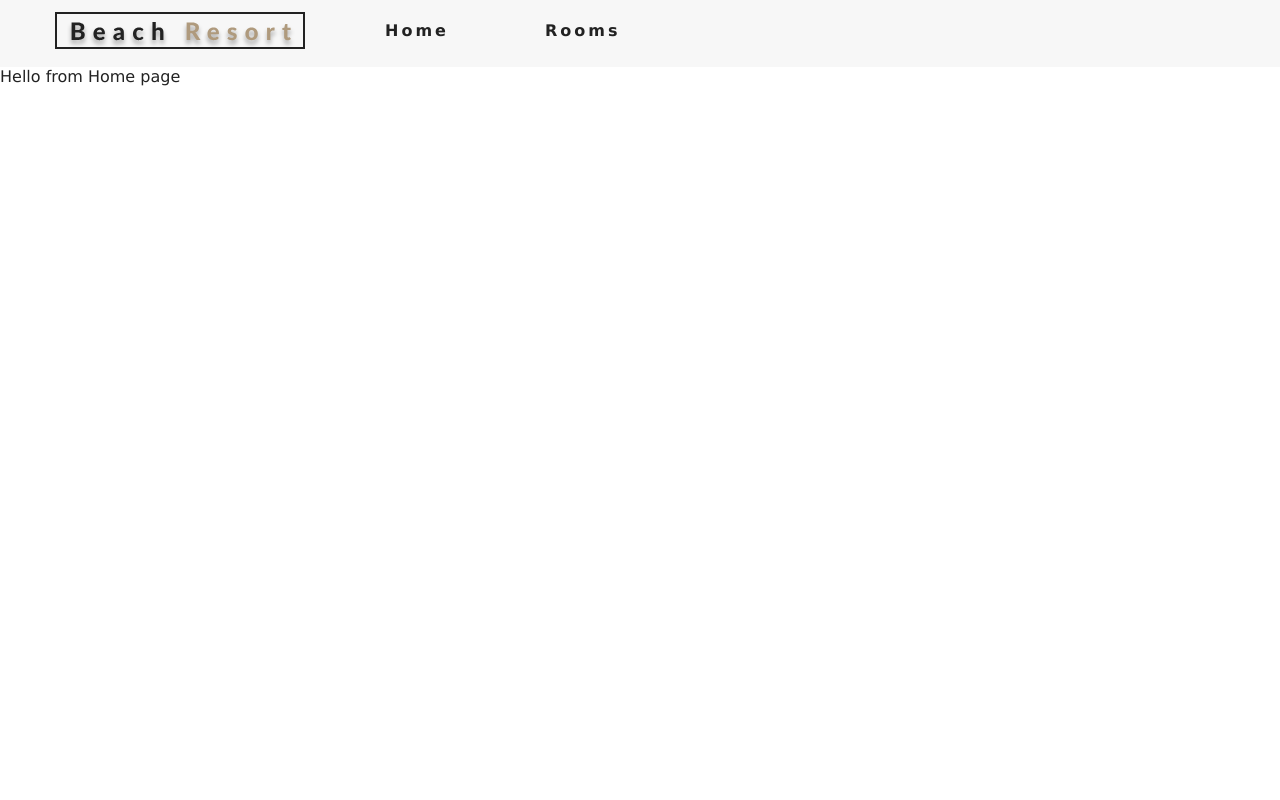
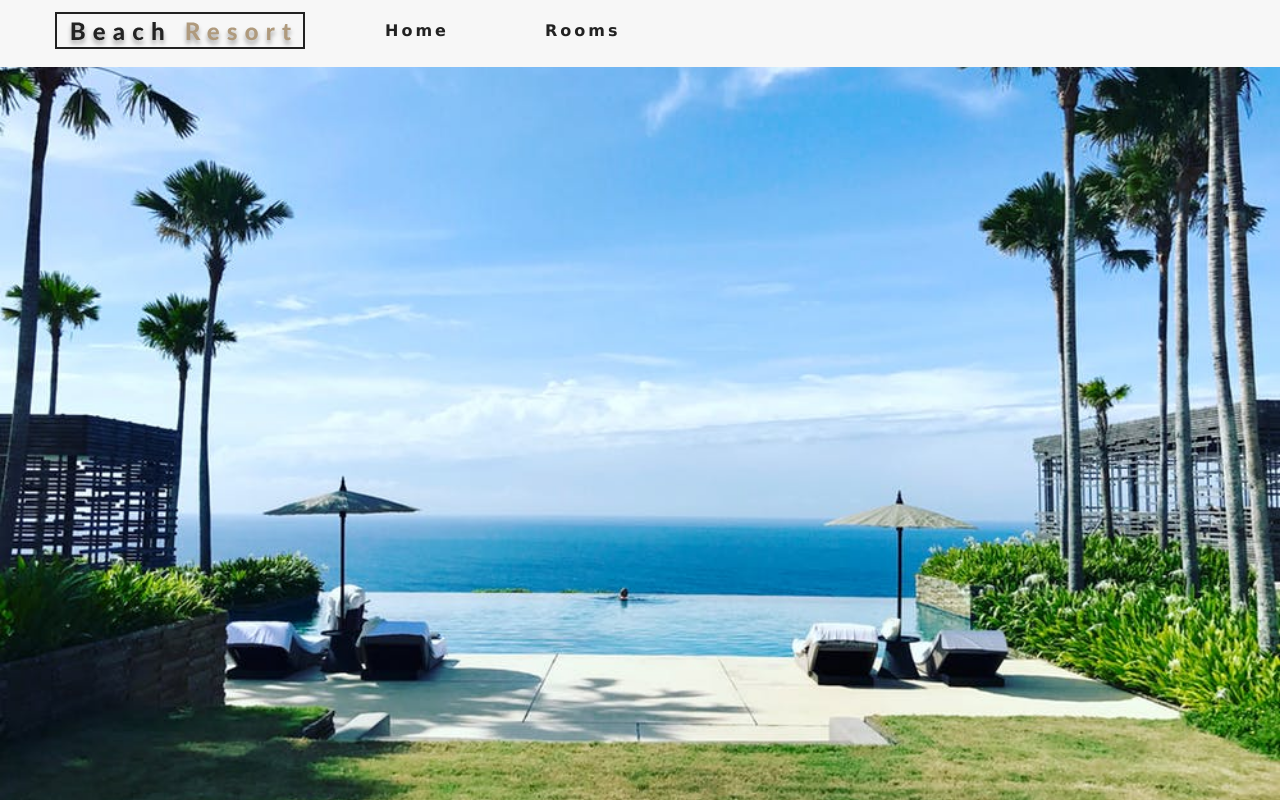
Before and after one commit to Sepp1324/Hotel-Reservation, a React (Create React App) app in the folder resort/: page / in a window 1280 px wide. Built offline with nearby package versions, Linux system fonts and the light colour scheme.

Commit message:
Started adding Hero

```diff
--- /dev/null
+++ b/resort/src/components/Hero.js
@@ -0,0 +1,9 @@
+import React from 'react'
+
+export default function Hero({children, hero}) {
+    return <header className={hero}>{children}</header>;
+}
+
+Hero.defaultProps = {
+  hero: "defaultHero",
+};
--- a/resort/src/pages/Error.js
+++ b/resort/src/pages/Error.js
@@ -1,5 +1,7 @@
 import React from 'react'
 
+import Hero from '../components/Hero'
+
 export default function Error() {
-    return <div>Hello from Error page</div>;
+    return <Hero />;
 }
--- a/resort/src/pages/Home.js
+++ b/resort/src/pages/Home.js
@@ -1,7 +1,9 @@
 import React from 'react'
 
+import Hero from '../components/Hero'
+
 const Home = () => {
-    return <div>Hello from Home page</div>;
+    return <Hero />;
 };
 
 export default Home;
--- a/resort/src/pages/Rooms.js
+++ b/resort/src/pages/Rooms.js
@@ -1,7 +1,9 @@
 import React from 'react'
 
+import Hero from '../components/Hero'
+
 const Rooms = () => {
-    return <div>Hello from Rooms page</div>;
+    return <Hero hero="roomsHero" />;
 };
 
 export default Rooms;
```
